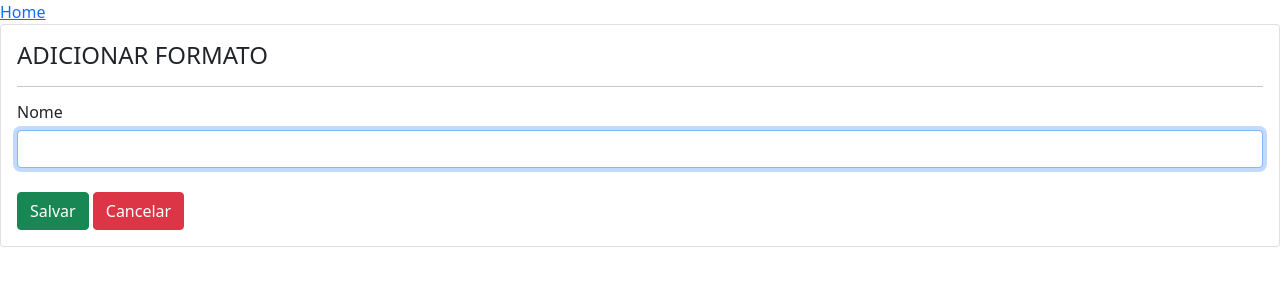
After one commit to tiberiope/crud_django, a Django app: page /formato/adicionar/ in a window 1280 px wide. The commit adds this page. Shown: the top 300 px of the page. Run offline with Django 4.2, Linux system fonts and the light colour scheme; some libraries are stand-ins or nearby versions.

```diff
--- a/projeto_crud/portal/templates/portal/editora/editora_add.html
+++ b/projeto_crud/portal/templates/portal/editora/editora_add.html
@@ -14,7 +14,7 @@
                 <input type="text" name="cidade" class="form-control">
                 <br>
                 <h6>Estado</h6>
-                <input type="text" name="estado" class="form-control">
+                <input type="text" name="estado" class="form-control" maxlength="2">
                 <br>
                 <button class="btn btn-success" type="submit">Salvar</button>
                 <a href="{% url 'editora_lista' %}" class="btn btn-danger">Cancelar</a>
--- a/projeto_crud/portal/templates/portal/editora/editora_edit.html
+++ b/projeto_crud/portal/templates/portal/editora/editora_edit.html
@@ -14,7 +14,7 @@
                 <input type="text" name="cidade" class="form-control" value="{{ editora.cidade }}">
                 <br>
                 <h6>Estado</h6>
-                <input type="text" name="estado" class="form-control" value="{{ editora.estado }}">
+                <input type="text" name="estado" class="form-control" maxlength="2" value="{{ editora.estado }}">
                 <br>
                 <button class="btn btn-success" type="submit">Salvar</button>
                 <a href="{% url 'editora_lista' %}" class="btn btn-danger">Cancelar</a>
--- a/projeto_crud/portal/templates/portal/formato.html
+++ /dev/null
@@ -1,6 +0,0 @@
-{% extends 'base.html' %}
-
-{% block content %}
-aqui
-
-{% endblock %}
--- /dev/null
+++ b/projeto_crud/portal/templates/portal/formato/formato_add.html
@@ -0,0 +1,19 @@
+{% extends 'base.html' %}
+
+{% block content %}
+    <div class="card">
+        <div class="card-body">
+            <h4>ADICIONAR FORMATO</h4>
+            <hr>
+            <form method="POST" action="{% url 'formato_add' %}">
+                {% csrf_token %}
+                <h6>Nome</h6>
+                <input type="text" name="nome" class="form-control" autofocus>
+                <br>
+                <button class="btn btn-success" type="submit">Salvar</button>
+                <a class="btn btn-danger" href="{% url 'formato_lista' %}">Cancelar</a>
+            </form>
+        </div>
+
+    </div>
+{% endblock %}
--- a/projeto_crud/portal/templates/portal/home.html
+++ b/projeto_crud/portal/templates/portal/home.html
@@ -5,8 +5,8 @@
     <li><a href="/autor">Autor</a></li>
     <li><a href="/livro">Livro</a></li>
     <li><a href="/editora">Editora</a></li>
+    <li><a href="/formato">Formato</a></li>
     <li><a href="/dashboard">Dashboard</a></li>
-    <li><a href="/formato">Formato</a></li>
 </ul>
 
 {% endblock %}
--- a/projeto_crud/portal/urls.py
+++ b/projeto_crud/portal/urls.py
@@ -9,7 +9,7 @@ urlpatterns = [
     path('autor/editar/<int:autor_pk>', views.autor_edit, name='autor_edit'),
     path('autor/deletar/<int:autor_pk>', views.autor_del, name='autor_del'),
 
-    path('livro/', views.livro_lista, name='livro'),
+    path('livro/', views.livro_lista, name='livro_lista'),
     path('livro/adicionar/', views.livro_add, name='livro_add'),
 
     path('editora/', views.editora_lista, name='editora_lista'),
@@ -17,7 +17,10 @@ urlpatterns = [
     path('editora/editar/<int:editora_pk>', views.editora_edit, name='editora_edit'),
     path('editora/deletar/<int:editora_pk>', views.editora_del, name='editora_del'),
 
+    path('formato/', views.formato_lista, name='formato_lista'),
+    path('formato/adicionar/', views.formato_add, name='formato_add'),
+    path('formato/editar/<int:formato_pk>', views.formato_edit, name='formato_edit'),
+    path('formato/deletar/<int:formato_pk>', views.formato_del, name='formato_del'),
+
     path('dashboard/', views.dashboard, name='dashboard'),
-    path('formato/', views.formato, name='formato'),
-
 ]
--- a/projeto_crud/portal/views.py
+++ b/projeto_crud/portal/views.py
@@ -1,5 +1,5 @@
 from django.shortcuts import redirect, render
-from portal.models import Autor, Livro, Editora
+from portal.models import Autor, Livro, Editora, Formato
 from portal.forms import AutorForm
 
 # Create your views here.
@@ -8,7 +8,7 @@ def home(request):
     return render(request, 'portal/home.html')
 
 
-# funções do autor.
+# Autor ------------------
 def autor_lista(request):
     autores = Autor.objects.all()
 
@@ -59,13 +59,15 @@ def autor_del(request, autor_pk):
 
     return redirect('autor_lista')
 
+
 # Livros ----------------
 def livro_lista(request):
-
     livros = Livro.objects.all()
+    autores = Autor.objects.all()
 
     conteudo = {
-        'livros': livros
+        'livros': livros,
+        'autores': autores,
     }
 
     return render(request, 'portal/livro/livro_lista.html', conteudo)
@@ -76,18 +78,26 @@ def livro_add(request):
         titulo = request.POST['titulo']
         subtitulo = request.POST['subtitulo']
         autor = request.POST['autor']
+        editora = request.POST['editora']
+        formato = request.POST['formato']
         data_lancamento = request.POST['data_lancamento']
         isbn = request.POST['isbn']
         numero_paginas = request.POST['numero_paginas']
 
-        livro = Livro.objects.create(titulo=titulo, subtitulo=subtitulo, autor=autor, data_lancamento=data_lancamento, isbn=isbn, numero_paginas=numero_paginas)
+        livro = Livro.objects.create(titulo=titulo, subtitulo=subtitulo, autor_id=autor, editora_id=int(editora), formato_id=int(formato), data_lancamento=data_lancamento, isbn=isbn, numero_paginas=numero_paginas)
         livro.save()
         return redirect('livro_lista')
 
-    return render(request, 'portal/livro/livro_add.html')
+    autores = Autor.objects.all()
+
+    conteudo = {
+        'autores': autores
+    }
+
+    return render(request, 'portal/livro/livro_add.html', conteudo)
 
 
-# Editora
+# Editora ---------------
 def editora_lista(request):
     editoras = Editora.objects.all()
 
@@ -137,9 +147,58 @@ def editora_del(request, editora_pk):
 
     return redirect('editora_lista')
 
-def formato(request):
 
-    return render(request, 'portal/formato.html')
+# Formato ---------------
+def formato_lista(request):
+    formatos = Formato.objects.all()
+
+    conteudo = {
+        'formatos': formatos
+    }
+
+    return render(request, 'portal/formato/formato_lista.html', conteudo)
+
+
+def formato_add(request):
+    if request.POST:
+        nome = request.POST['nome']
+        formato = Formato.objects.create(nome=nome)
+        formato.save()
+
+        return redirect('formato_lista')
+
+    return render(request, 'portal/formato/formato_add.html')
+
+
+def formato_edit(request, formato_pk):
+    formato = Formato.objects.get(pk=formato_pk)
+
+    if request.POST:
+        formato.nome = request.POST['nome']
+        formato.save()
+
+        return redirect('formato_lista')
+
+    conteudo = {
+        'formato': formato
+    }
+
+    return render(request, 'portal/formato/formato_edit.html', conteudo)
+
+
+def formato_del(request, formato_pk):
+    formato = Formato.objects.get(pk=formato_pk)
+
+    formato.delete()
+
+    return redirect('formato_lista')
+
+
+
+
+
+
+
 
 def dashboard(request):
 
```
Also changed, not shown: projeto_crud/portal/templates/portal/formato/formato_edit.html (added, +19 -0 lines), projeto_crud/portal/templates/portal/formato/formato_lista.html (added, +29 -0 lines), projeto_crud/portal/templates/portal/livro/livro_add.html (+13 -1 lines), projeto_crud/portal/templates/portal/livro/livro_lista.html (+7 -1 lines), projeto_crud/db.sqlite3.
